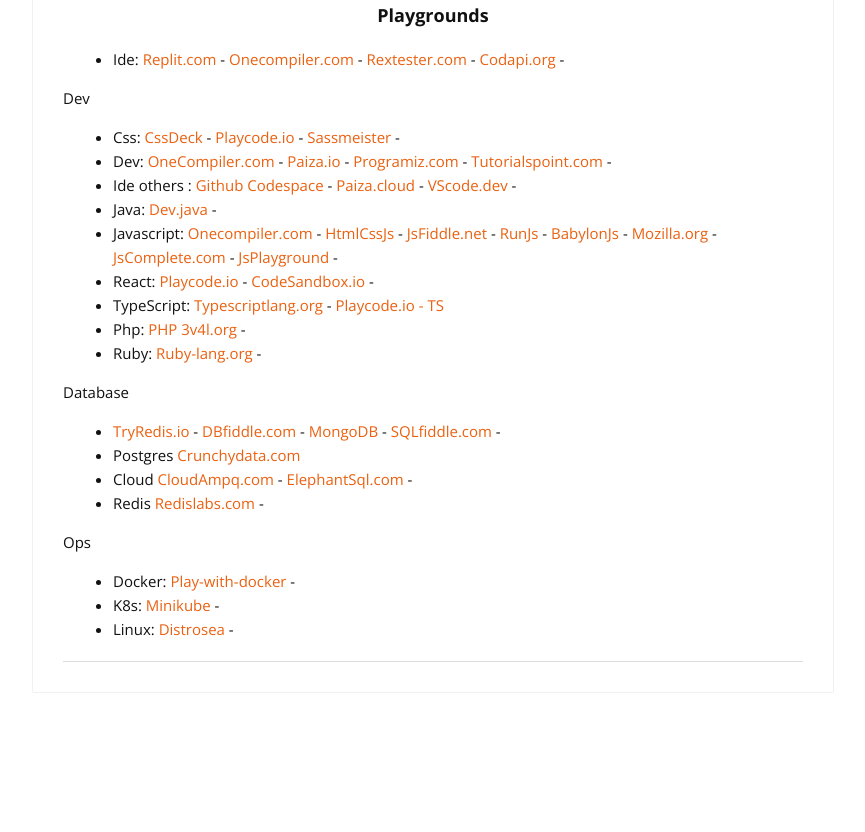
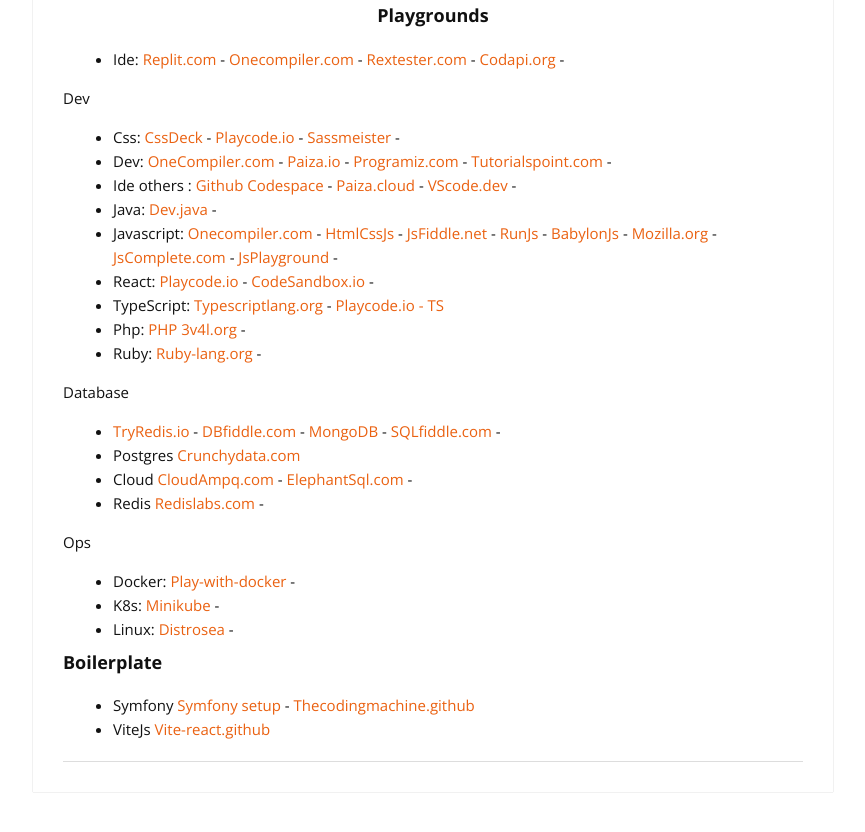
Before and after one commit to cylmat/cylmat.github.io, a Jekyll site: the page built from _pages/train.md, in a window 1280 px wide and 900 px high, scrolled down 1359 px. Shown: the top 832 px of the window, without its empty margins (207-1072 px from the left). Built offline with Jekyll 4.4.1, drawn with Linux system fonts in a browser that asks for light colours; nearby versions of some CDN libraries; before the commit the page ends 2159 px from its top, so only the background shows below that.

Commit message:
Update train.md

```diff
--- a/_pages/train.md
+++ b/_pages/train.md
@@ -83,3 +83,8 @@
 * Docker: [Play-with-docker](https://labs.play-with-docker.com) -
 * K8s: [Minikube](https://minikube.sigs.k8s.io/docs/start) -
 * Linux: [Distrosea](https://distrosea.com) -
+
+### Boilerplate
+
+- Symfony [Symfony setup](https://symfony.com/doc/current/setup.html) - [Thecodingmachine.github](https://thecodingmachine.github.io/symfony-boilerplate)
+- ViteJs [Vite-react.github](https://github.com/RicardoValdovinos/vite-react-boilerplate)
```
